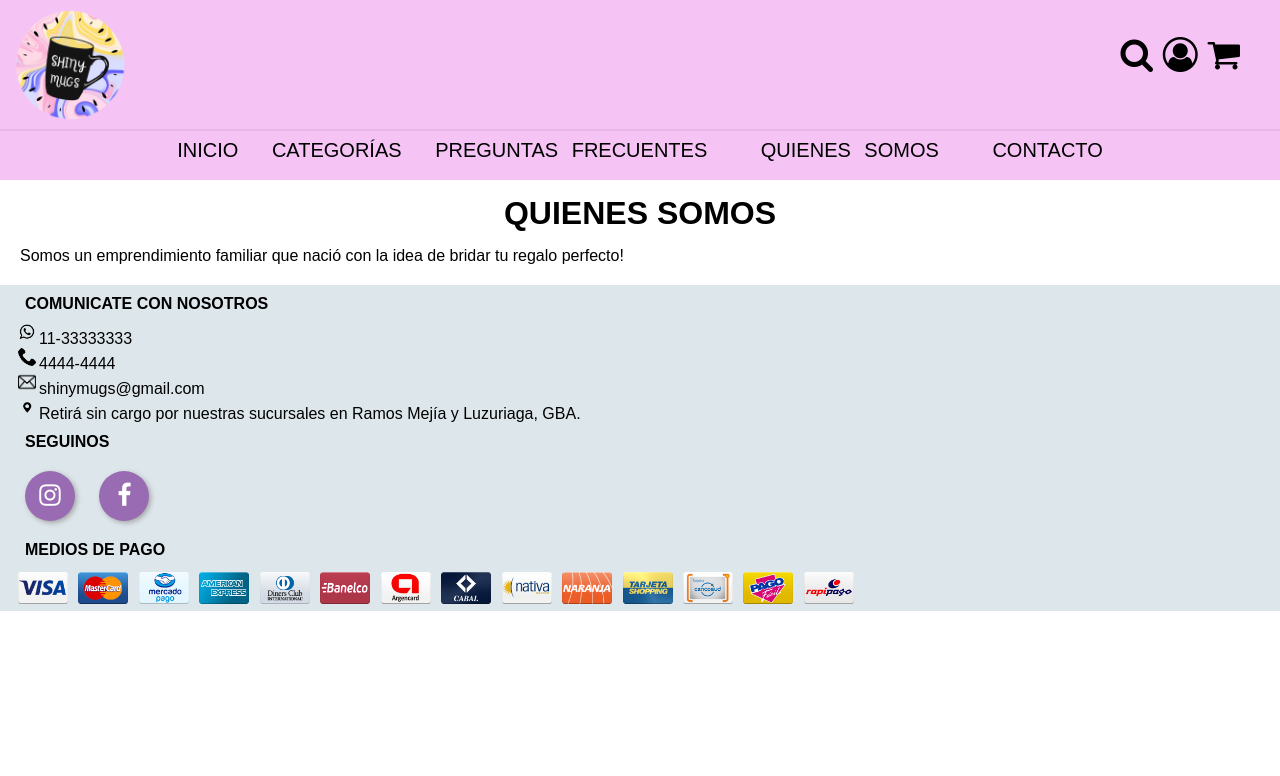
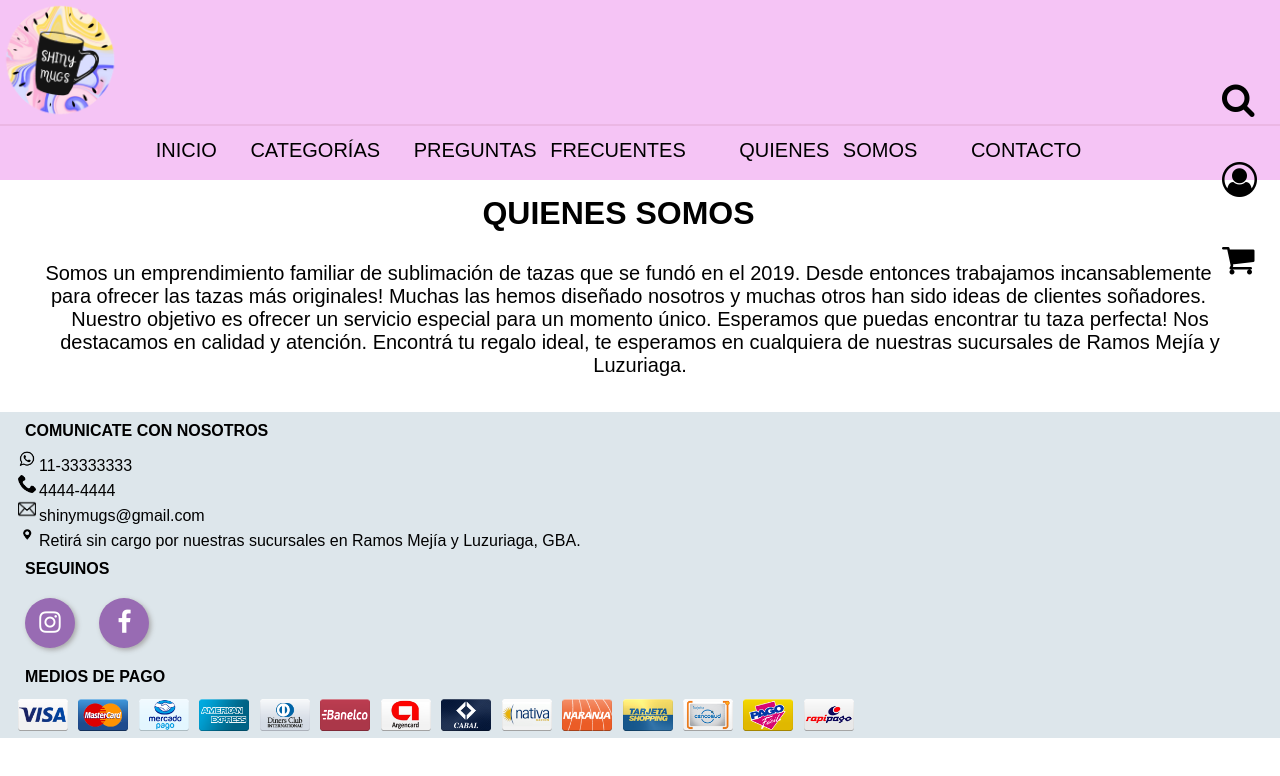
Before and after one commit to VictoriaVigano/MiPrimerDesarrolloWeb, a website: page Páginas/Quienes Somos.html in a window 1280 px wide. Drawn offline with Linux system fonts and the light colour scheme; a web font is replaced by a local one.

Commit message:
modificación es quienes somos

```diff
--- a/Páginas/Quienes Somos.html
+++ b/Páginas/Quienes Somos.html
@@ -56,7 +56,13 @@
     </header>
     <h1>QUIENES SOMOS</h1>
 
-    <p class="somos">Somos un emprendimiento familiar que nació con la idea de bridar tu regalo perfecto! </p>
+    <p class="somos">Somos un emprendimiento familiar de sublimación de tazas que se fundó en el 2019. Desde entonces trabajamos incansablemente para ofrecer las tazas más originales! Muchas las hemos diseñado nosotros y muchas otros han sido ideas de clientes soñadores.
+        Nuestro objetivo es ofrecer un servicio especial para un momento único. Esperamos que puedas encontrar tu taza perfecta! Nos destacamos en calidad y atención.
+        Encontrá tu regalo ideal, te esperamos en cualquiera de nuestras sucursales de Ramos Mejía y Luzuriaga.
+    </p>
+
+
+
 
     <footer class="footer">
         <h5>COMUNICATE CON NOSOTROS</h5>
--- a/scss/_body.scss
+++ b/scss/_body.scss
@@ -8,11 +8,7 @@
     width: 120px;
 }
 
-.iconos {
-    width: 40px;
-    float: right;
-    margin-right: 18px;
-    margin-top: 60px; }
+
 
 body{
     font-family: 'Fira Sans Condensed', sans-serif;
@@ -75,7 +71,6 @@ h7{
     }
 
 
-
 .checkbtn{
     font-size: 30px;
     color: black;
@@ -85,8 +80,8 @@ h7{
     margin-top: 15px;
     cursor: pointer;
     display: none;
-  }
+}
 
 #check{
     display: none;
-  }
+}
--- a/scss/_quienessomos.scss
+++ b/scss/_quienessomos.scss
@@ -6,3 +6,10 @@
     text-align: justify;
     margin: 4%;
 }
+
+.somos{
+    text-align: center;
+    padding: 15px;
+    justify-content: center;
+    font-size: 20px;
+}
```
Also changed, not shown: Estilos/style.css.
